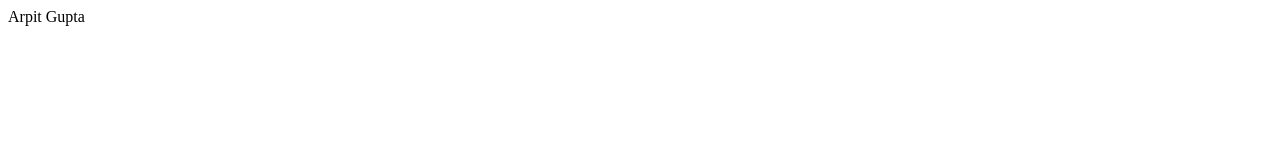
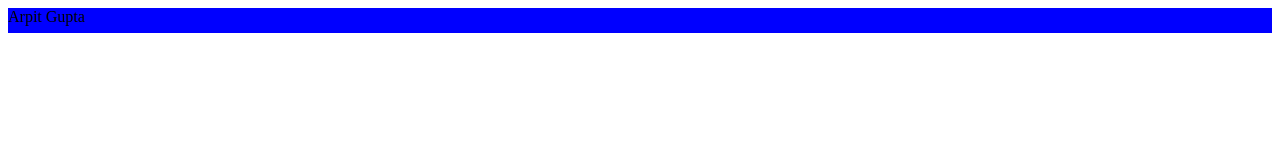
Before and after one commit to arpitgupta11/portfolio, a plain HTML site: page index.html in a window 1280 px wide. Drawn offline with Linux system fonts and the light colour scheme.

Commit message:
Update index.html

```diff
--- a/index.html
+++ b/index.html
@@ -4,8 +4,8 @@
 <head>
 <style>
   .fsec{
-    background-color=blue;
-    height=25px;
+    background-color:blue;
+    height:25px;
   }
 </style>
 <title>Arpit's Portfolio</title>
```
